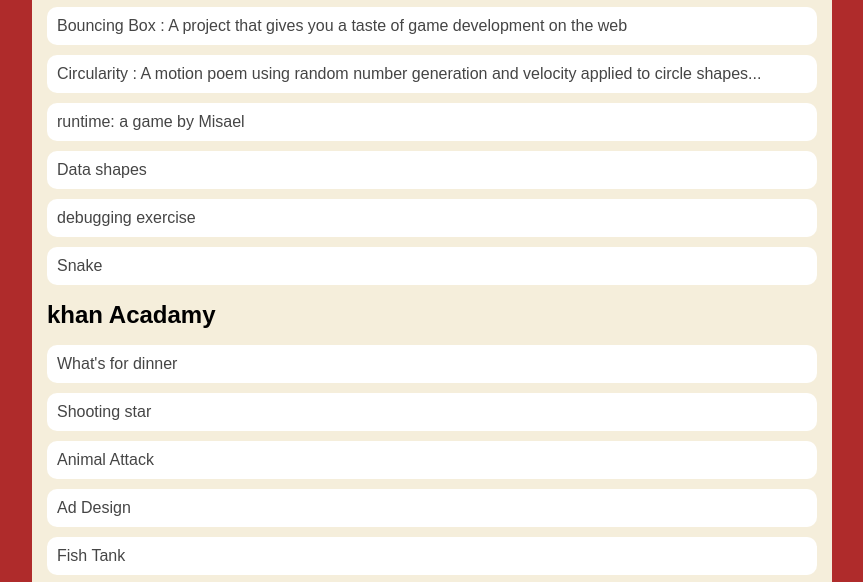
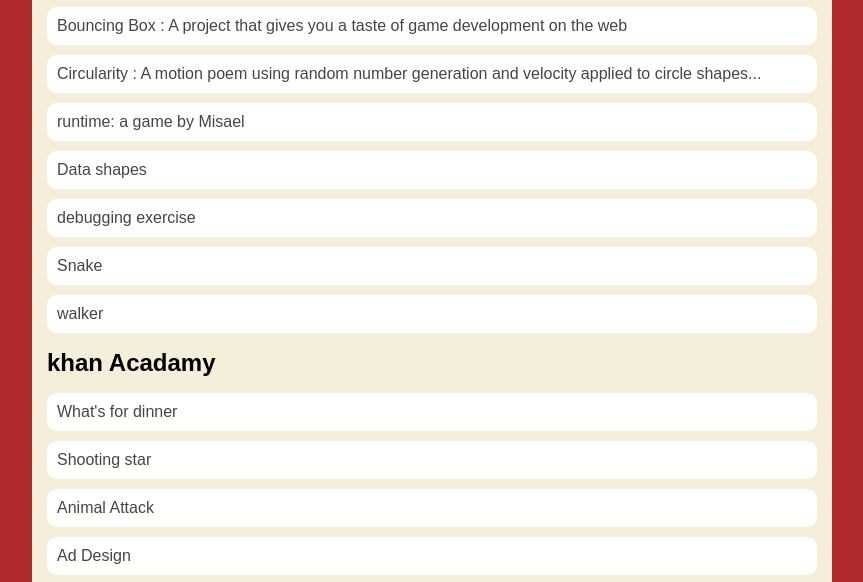
Before and after one commit to misaeloporto/misaeloporto.github.io, a plain HTML site: page portfolio.html in a window 1280 px wide. Shown: the part 217-799 px from the top of the page, without its empty margins (208-1071 px from the left). Drawn offline with Linux system fonts and the light colour scheme.

Commit message:
added walker portfolio

```diff
--- a/portfolio.html
+++ b/portfolio.html
@@ -29,6 +29,7 @@
               <li><a href="https://misaeloporto.github.io/misaeloportoASD.github.io/asd-projects/data-shapes/">Data shapes</a></li>
               <li><a href="https://misaeloporto.github.io/misaeloportoASD.github.io/asd-projects/debugging-exercise/">debugging exercise</a></li>
               <li><a href="https://misaeloporto.github.io/misaeloportoASD.github.io/asd-projects/snake/">Snake </a></li>
+              <li><a href="https://misaeloporto.github.io/misaeloportoASD.github.io/asd-projects/walker/">walker </a></li>
             </ul>
             <h2>khan Acadamy</h2>
             <ul id="portfolio">
```
